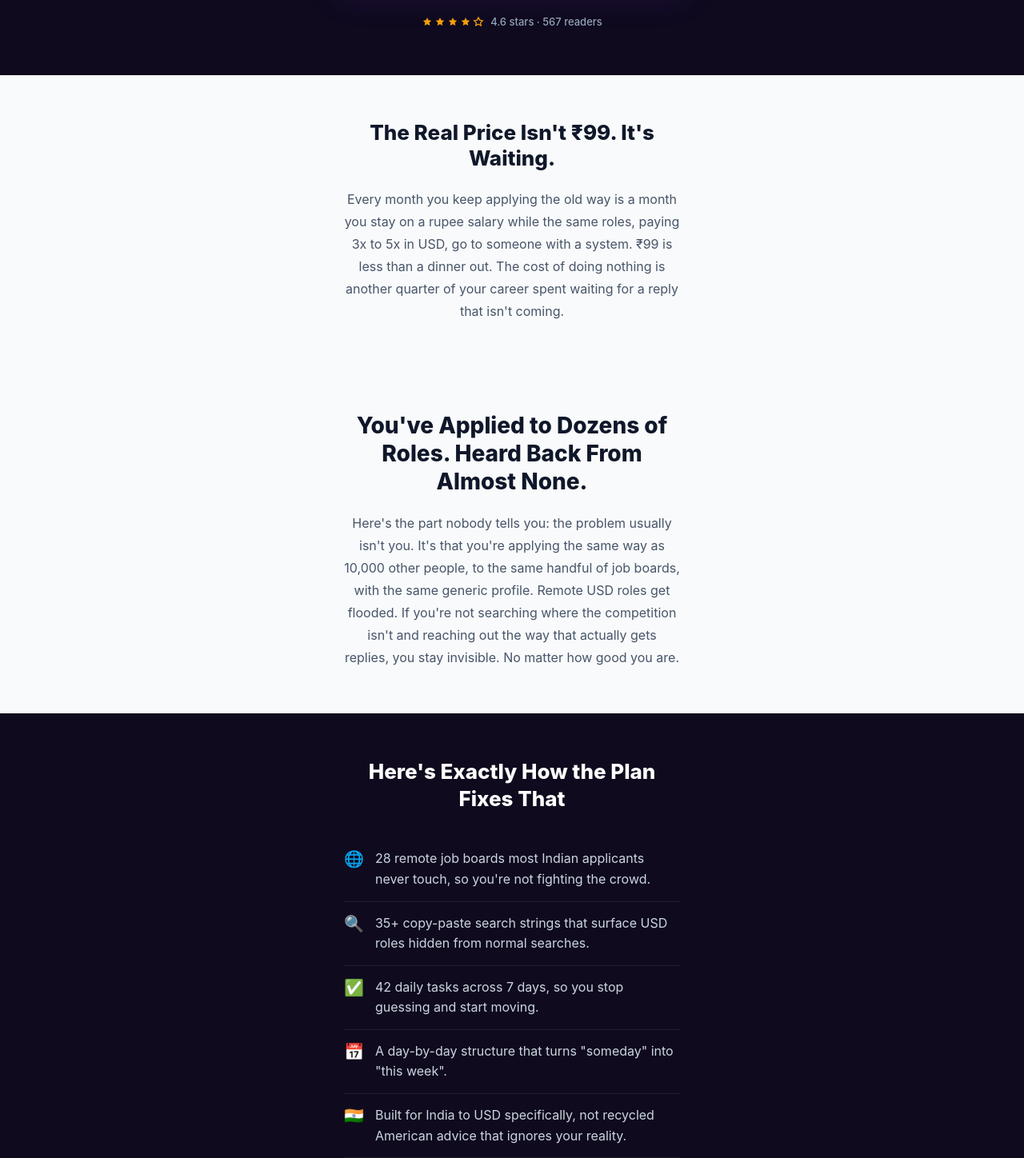
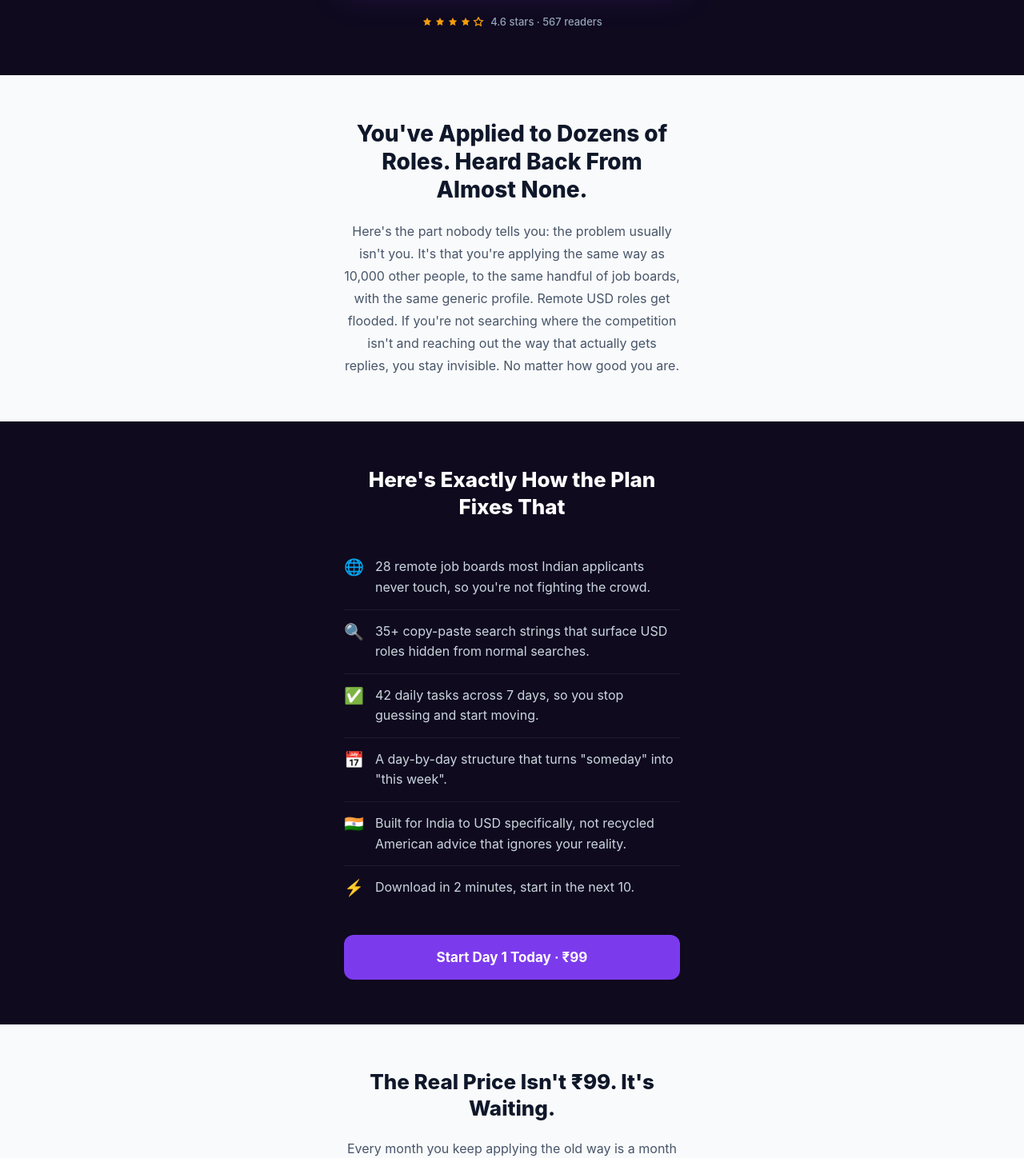
Before and after one commit to elevatemedia159/remote-work-playbook, a Next.js app: page / in a window 1280 px wide. Shown: the part 649-2097 px from the top of the page at 80% size. Built offline with nearby package versions, Linux system fonts and the light colour scheme.

Commit message:
Revert "Reorder sections: Stakes → Agitation → Mechanism"
This reverts commit 3b2e3852bad31c477fdc65268fce536c9eeccad4.

```diff
--- a/src/app/page.tsx
+++ b/src/app/page.tsx
@@ -390,9 +390,9 @@ export default function Home() {
     <main>
       <Nav />
       <Hero />
-      <Stakes />
       <Agitation />
       <Mechanism />
+      <Stakes />
       <Pricing />
       <FAQ />
       <FinalCTA />
```
